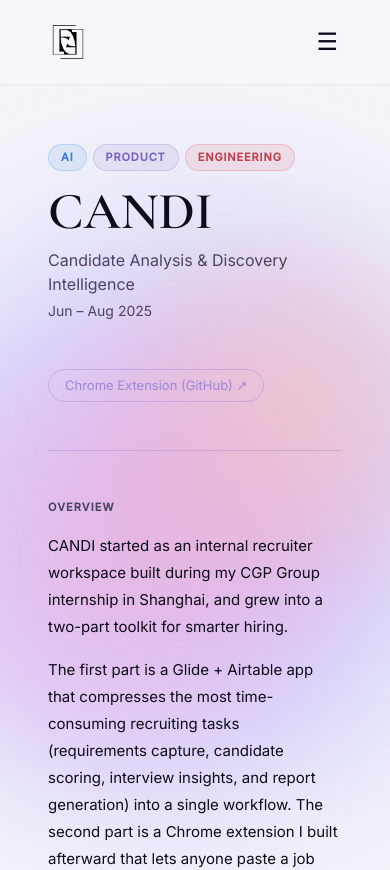
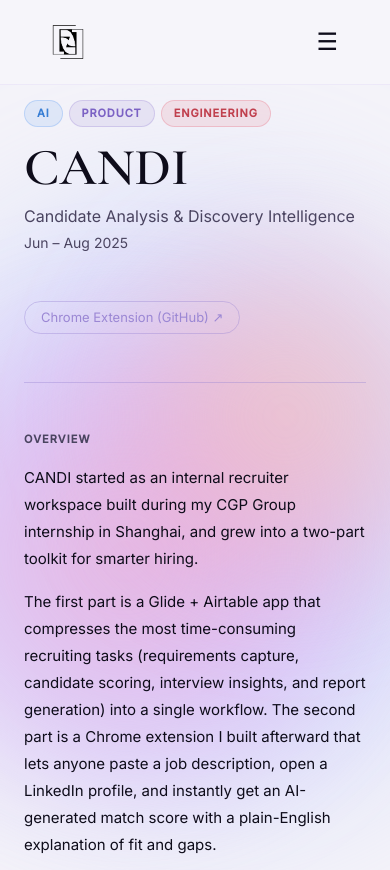
Before and after one commit to flinlabs/new-portfolio, a Next.js app: page /projects/candi in a window 390 px wide. Shown: the top 870 px of the page. Built offline with nearby package versions, Linux system fonts and the light colour scheme.

Commit message:
add mobile layout for project detail page

```diff
--- a/app/projects/[slug]/page.tsx
+++ b/app/projects/[slug]/page.tsx
@@ -10,11 +10,11 @@ export default async function ProjectPage({ params }: { params: Promise<{ slug:
 	if (!project) notFound()
 
 	return (
-		<main style={{ maxWidth: "760px", margin: "0 auto", padding: "144px 48px 120px" }}>
+		<main className="mobile-pad" style={{ maxWidth: "760px", margin: "0 auto", padding: "144px 48px 120px" }}>
 
 			<TagChips tag={project.tag} />
 
-			<h1 style={{
+			<h1 className="mobile-h1" style={{
 				fontFamily: "var(--font-cormorant)",
 				fontSize: "52px",
 				fontWeight: 600,
```
